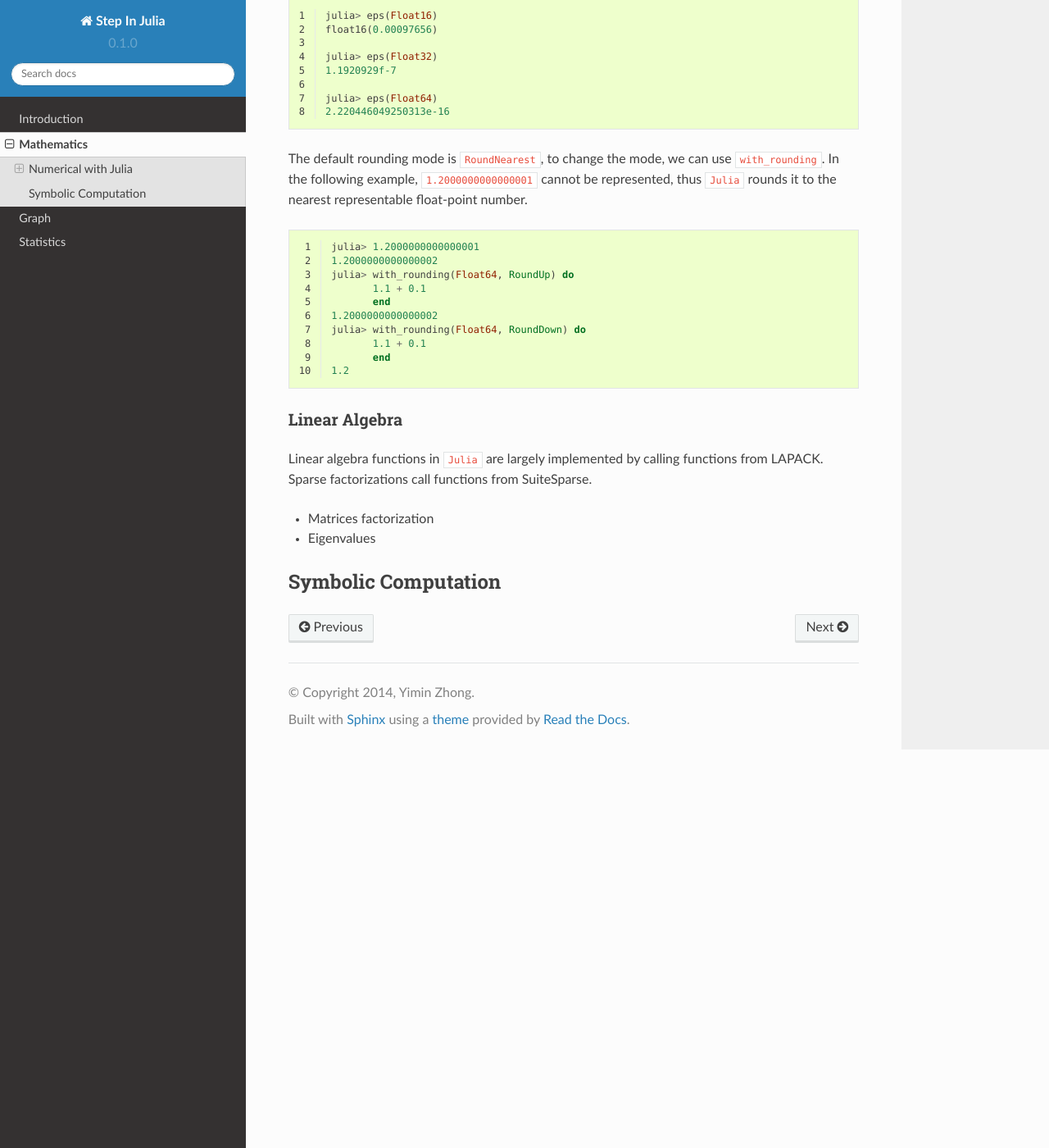
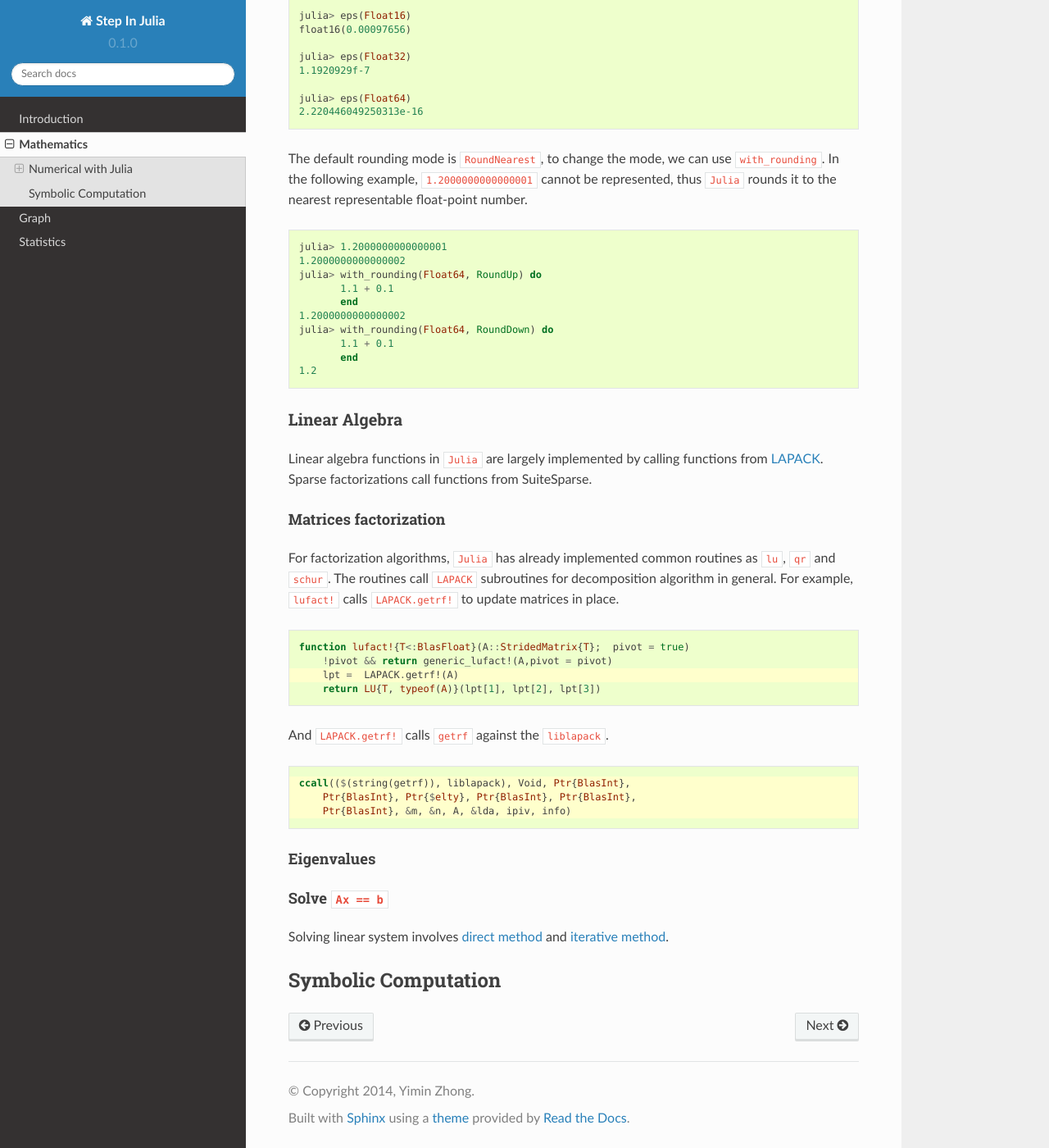
Before and after one commit to GaZ3ll3/Step_In_Julia, a Sphinx documentation site: the page built from docs/source/math.rst, in a window 1280 px wide and 1400 px high, scrolled down 926 px. Shown: the whole window at 82% size. Built offline with Sphinx 7.4.7 and the Read the Docs theme 2.0.0, drawn with Linux system fonts in a browser that asks for light colours.

Commit message:
update@math

```diff
--- a/docs/source/conf.py
+++ b/docs/source/conf.py
@@ -212,7 +212,7 @@ latex_documents = [
 
 # For "manual" documents, if this is true, then toplevel headings are parts,
 # not chapters.
-#latex_use_parts = False
+latex_use_parts = True
 
 # If true, show page references after internal links.
 #latex_show_pagerefs = False
@@ -224,7 +224,7 @@ latex_documents = [
 #latex_appendices = []
 
 # If false, no module index is generated.
-#latex_domain_indices = True
+latex_domain_indices = False
 
 
 # -- Options for manual page output ---------------------------------------
--- a/docs/source/math.rst
+++ b/docs/source/math.rst
@@ -3,7 +3,7 @@ Mathematics
 ***************
 
 Numerical with Julia
-====================
+==========================
 
 Contents:
 
@@ -18,7 +18,7 @@ Machine Representation of Numbers
 ``Julia`` supports multiple float-point types, including ``Float16`` (half), ``Float32`` (single) and  ``Float64`` (double). Half-precision floating-point numbers are only for storage format, when ``Float16`` type is involved in computation, it will be automatically promoted into ``Float32``.
 
 .. code-block:: julia
-    :linenos:
+
 
     julia> sizeof(1.0)
     8
@@ -30,7 +30,7 @@ Machine Representation of Numbers
 ``NaN`` and ``Inf`` (as well as ``-Inf``) are special float-points(IEC559), and can be cast into all float-point types also be used in arithmetic operations.
 
 .. code-block:: julia
-    :linenos:
+
 
     julia> Inf * Inf + Inf
     Inf
@@ -40,7 +40,7 @@ Machine Representation of Numbers
 Epsilon function ``eps`` gives machine accuracy. For single and double accuracy, epsilon will be ``float32(2.0^-23)`` and ``2.0^-53`` relatively. Notice ``eps`` also can be used on ``Float16``, the result will be also a half precision number.
 
 .. code-block:: julia
-    :linenos:
+
 
     julia> eps(Float16)
     float16(0.00097656)
@@ -54,7 +54,7 @@ Epsilon function ``eps`` gives machine accuracy. For single and double accuracy,
 The default rounding mode is ``RoundNearest``, to change the mode, we can use ``with_rounding``. In the following example, ``1.2000000000000001`` cannot be represented, thus ``Julia`` rounds it to the nearest representable float-point number.
 
 .. code-block:: julia
-    :linenos:
+
 
     julia> 1.2000000000000001
     1.2000000000000002
@@ -71,12 +71,44 @@ The default rounding mode is ``RoundNearest``, to change the mode, we can use ``
 
 Linear Algebra
 ---------------
-Linear algebra functions in ``Julia`` are largely implemented by calling functions from LAPACK. Sparse factorizations call functions from SuiteSparse.
+Linear algebra functions in ``Julia`` are largely implemented by calling functions from `LAPACK`_. Sparse factorizations call functions from SuiteSparse.
 
-- Matrices factorization
-- Eigenvalues
+.. _LAPACK: http://www.netlib.org/lapack
+
+Matrices factorization
+^^^^^^^^^^^^^^^^^^^^^^
+
+For factorization algorithms, ``Julia`` has already implemented common routines as ``lu``, ``qr`` and ``schur``. The routines call ``LAPACK`` subroutines for decomposition algorithm in general. For example, ``lufact!`` calls ``LAPACK.getrf!`` to update matrices in place.
+
+.. code-block:: julia
+    :emphasize-lines: 3
+
+    function lufact!{T<:BlasFloat}(A::StridedMatrix{T};  pivot = true)
+        !pivot && return generic_lufact!(A,pivot = pivot)
+        lpt =  LAPACK.getrf!(A)
+        return LU{T, typeof(A)}(lpt[1], lpt[2], lpt[3])
+
+And ``LAPACK.getrf!`` calls ``getrf`` against the ``liblapack``.
+
+.. code-block:: julia
+    :emphasize-lines: 1-3
+
+    ccall(($(string(getrf)), liblapack), Void, Ptr{BlasInt},
+        Ptr{BlasInt}, Ptr{$elty}, Ptr{BlasInt}, Ptr{BlasInt},
+        Ptr{BlasInt}, &m, &n, A, &lda, ipiv, info)
+
+Eigenvalues
+^^^^^^^^^^^^
 
 
+Solve ``Ax == b``
+^^^^^^^^^^^^^^^^^
+Solving linear system involves `direct method`_ and `iterative method`_.
+
+
+.. _direct method: http://en.wikipedia.org/wiki/direct_method
+
+.. _iterative method: http://en.wikipedia.org/wiki/iterative_method
 
 
 
```
Also changed, not shown: docs/source/index.rst (+5 -8 lines).
